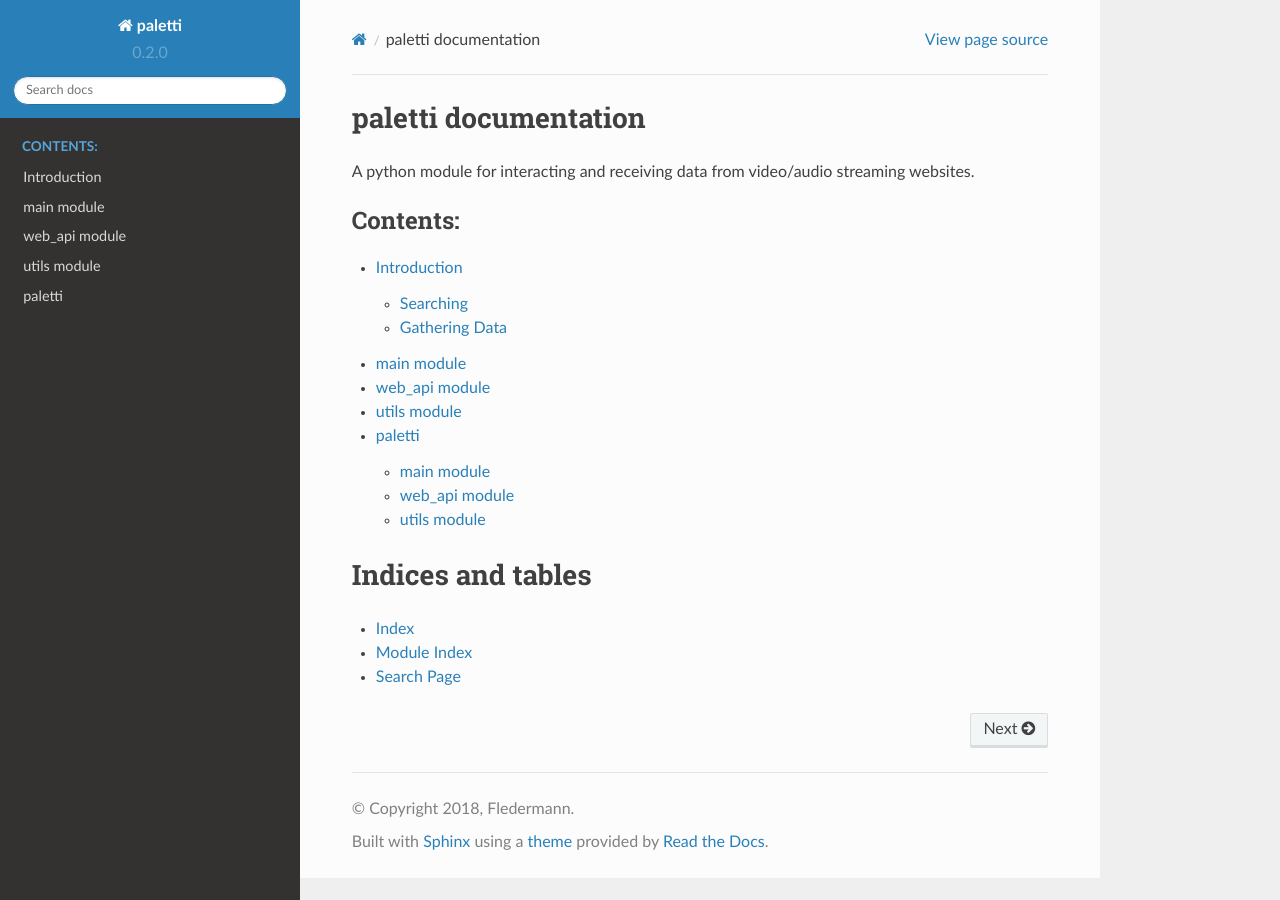
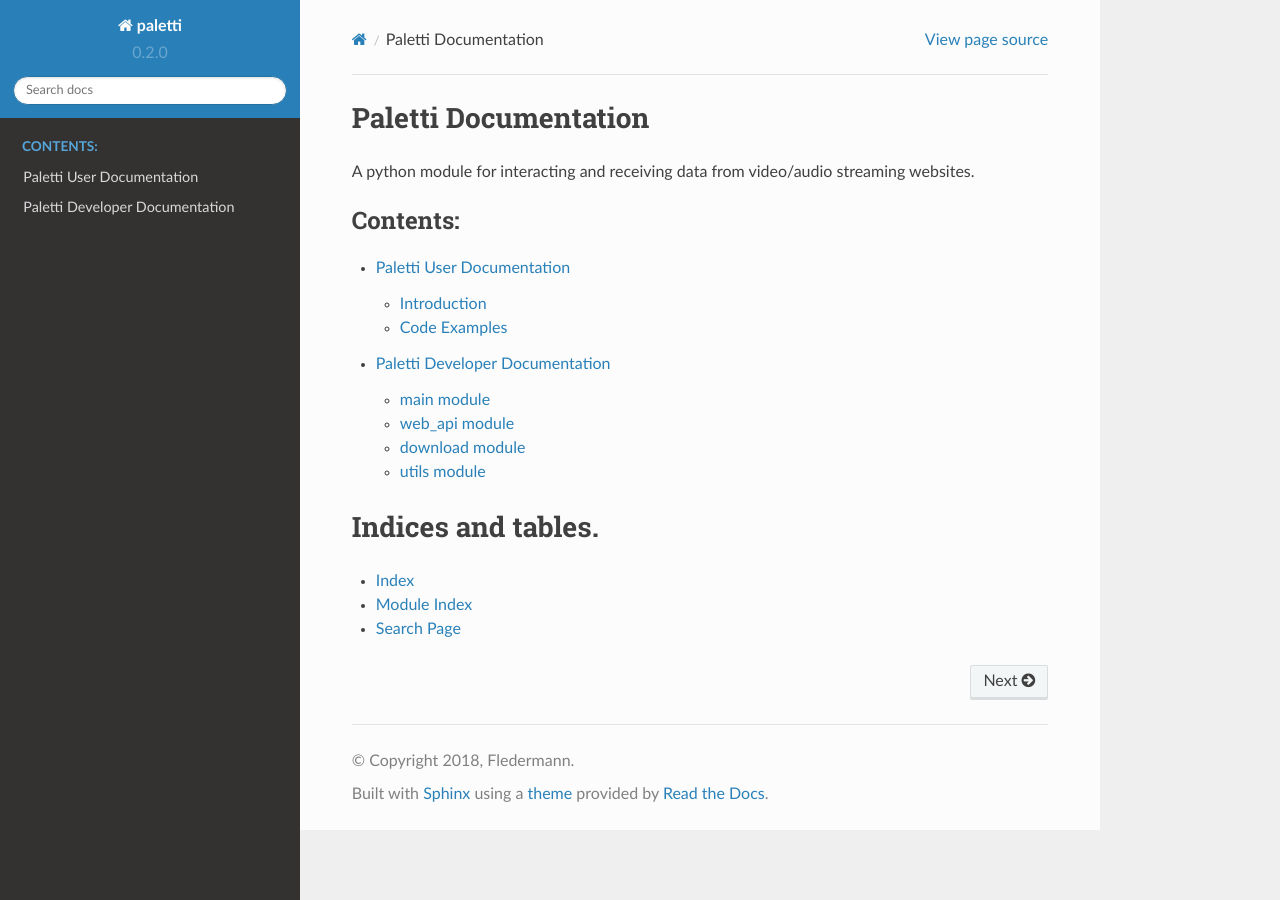
Before and after one commit to Fledermann/paletti, a Sphinx documentation site: the page built from docs/source/index.rst, in a window 1280 px wide. Built offline with Sphinx 7.4.7 and the Read the Docs theme 2.0.0, drawn with Linux system fonts in a browser that asks for light colours; pages that are not in the unit, such as notebooks, are missing from menus.

Commit message:
Added examples, new structure

```diff
--- a/docs/source/index.rst
+++ b/docs/source/index.rst
@@ -1,5 +1,5 @@
 
-paletti documentation
+Paletti Documentation
 =====================
 
 A python module for interacting and receiving data from video/audio streaming
@@ -9,13 +9,10 @@ websites.
    :maxdepth: 2
    :caption: Contents:
 
-   intro
-   main
-   web_api
-   utils
-   modules
+   userdoc
+   devdoc
 
-Indices and tables
+Indices and tables.
 ==================
 
 * :ref:`genindex`
--- /dev/null
+++ b/docs/source/userdoc.rst
@@ -0,0 +1,8 @@
+Paletti User Documentation
+==========================
+
+.. toctree::
+   :maxdepth: 2
+
+   intro
+   examples
```
Also changed, not shown: docs/source/download.rst (added, +7 -0 lines), docs/source/examples.rst (added, +16 -0 lines), docs/source/intro.rst (+38 -9 lines).
